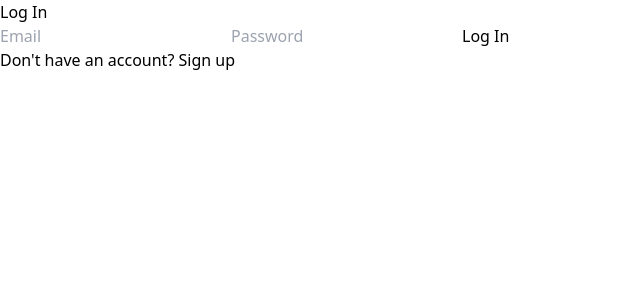
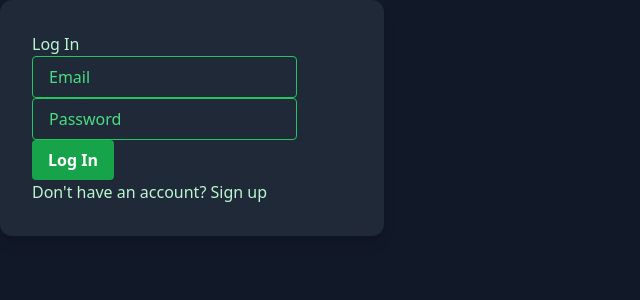
Before and after one commit to noregretsluka/ai-terminal, a React (Vite) app: page / in a window 1280 px wide. Shown: the top 300 px of the page, without its empty margins (0-640 px from the left). Built offline with nearby package versions, Linux system fonts and the light colour scheme.

Commit message:
Style: Apply dark gray + green terminal theme

```diff
--- a/package.json
+++ b/package.json
@@ -8,9 +8,9 @@
   },
   "devDependencies": {
     "@vitejs/plugin-react": "^4.7.0",
-    "autoprefixer": "^10.4.19",
-    "postcss": "^8.4.31",
-    "tailwindcss": "^3.4.1",
+    "autoprefixer": "^10.4.21",
+    "postcss": "^8.5.6",
+    "tailwindcss": "^3.4.17",
     "vite": "^7.0.5"
   },
   "dependencies": {
--- a/src/Login.jsx
+++ b/src/Login.jsx
@@ -32,28 +32,28 @@ function Login() {
   };
 
   return (
-    <div className="min-h-screen flex items-center justify-center bg-gradient-to-br from-gray-900 to-gray-800 text-white px-4">
-      <div className="bg-gray-800 p-8 rounded-xl shadow-lg w-full max-w-sm">
+    <div className="min-h-screen flex items-center justify-center bg-gray-900 text-green-200 px-4">
+      <div className="card">
         {user ? (
           <>
             <p className="text-center mb-4">Welcome, {user.email}</p>
             <button
               onClick={handleLogout}
-              className="w-full px-4 py-2 bg-red-500 rounded hover:bg-red-600"
+              className="w-full bg-red-600 hover:bg-red-500 text-white font-semibold py-2 px-4 rounded transition duration-300"
             >
               Log out
             </button>
           </>
         ) : (
           <>
-            <h2 className="text-2xl font-semibold mb-6 text-center">
+            <h2 className="text-2xl font-bold mb-6 text-center text-green-300">
               {isRegistering ? "Register" : "Log In"}
             </h2>
-            <form onSubmit={handleSubmit}>
+            <form onSubmit={handleSubmit} className="flex flex-col space-y-4">
               <input
                 type="email"
                 placeholder="Email"
-                className="w-full p-2 mb-4 bg-gray-700 rounded focus:outline-none focus:ring-2 focus:ring-blue-500"
+                className=""
                 value={email}
                 onChange={(e) => setEmail(e.target.value)}
                 required
@@ -61,20 +61,17 @@ function Login() {
               <input
                 type="password"
                 placeholder="Password"
-                className="w-full p-2 mb-4 bg-gray-700 rounded focus:outline-none focus:ring-2 focus:ring-blue-500"
+                className=""
                 value={password}
                 onChange={(e) => setPassword(e.target.value)}
                 required
               />
-              <button
-                type="submit"
-                className="w-full bg-blue-600 py-2 rounded hover:bg-blue-700 transition duration-300"
-              >
+              <button type="submit">
                 {isRegistering ? "Sign Up" : "Log In"}
               </button>
             </form>
             <p
-              className="mt-4 text-sm text-center text-gray-400 cursor-pointer hover:underline"
+              className="mt-4 text-sm text-center text-green-400 cursor-pointer hover:underline"
               onClick={() => setIsRegistering(!isRegistering)}
             >
               {isRegistering
--- a/src/index.css
+++ b/src/index.css
@@ -1,3 +1,19 @@
 @tailwind base;
 @tailwind components;
 @tailwind utilities;
+
+body {
+  @apply bg-gray-900 text-green-200 font-sans;
+}
+
+input {
+  @apply bg-gray-800 border border-green-500 text-green-100 placeholder-green-400 rounded px-4 py-2 focus:outline-none focus:ring-2 focus:ring-green-400;
+}
+
+button {
+  @apply bg-green-600 hover:bg-green-500 text-white font-semibold py-2 px-4 rounded transition duration-300;
+}
+
+.card {
+  @apply bg-gray-800 p-8 rounded-xl shadow-lg w-full max-w-sm;
+}
```
Also changed, not shown: 1 other file (tests, documents, lock files or other folders).
